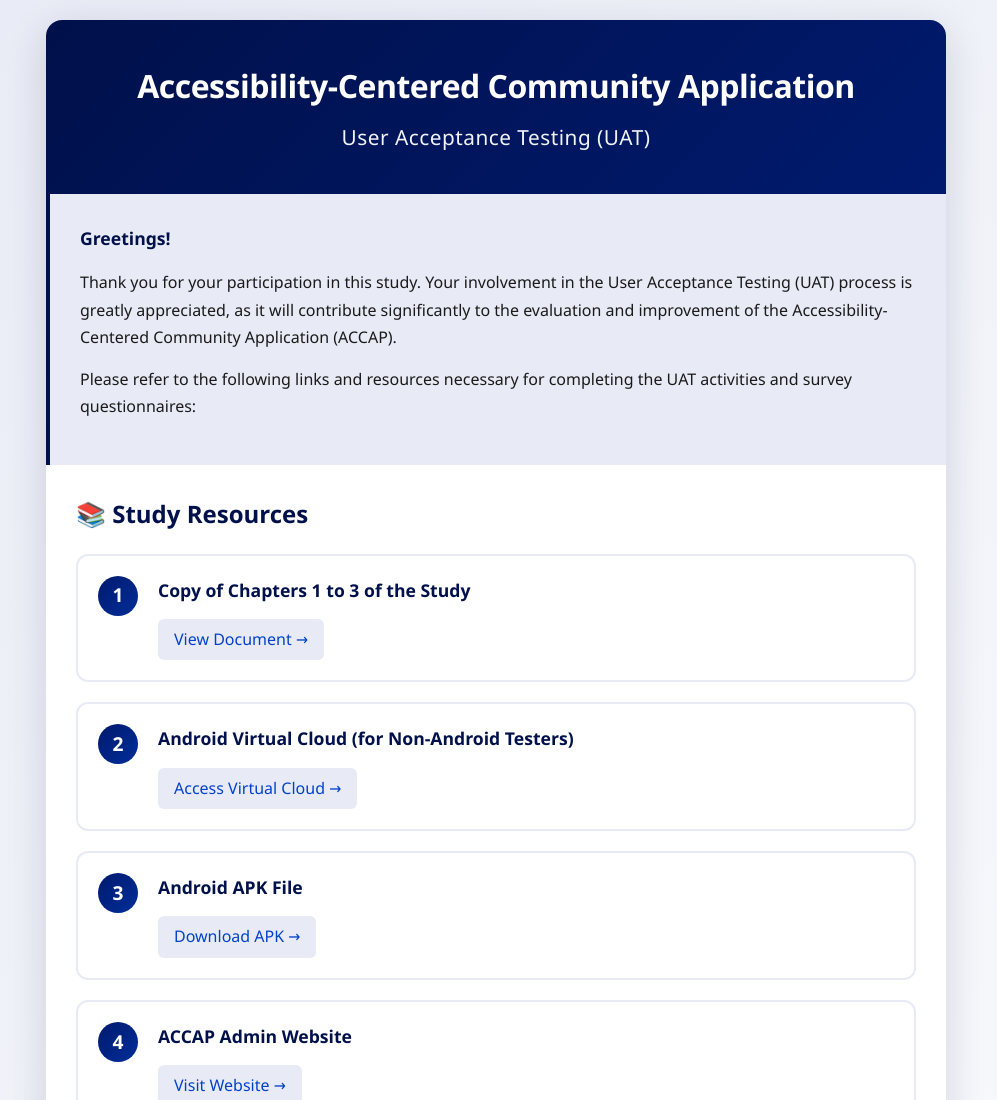
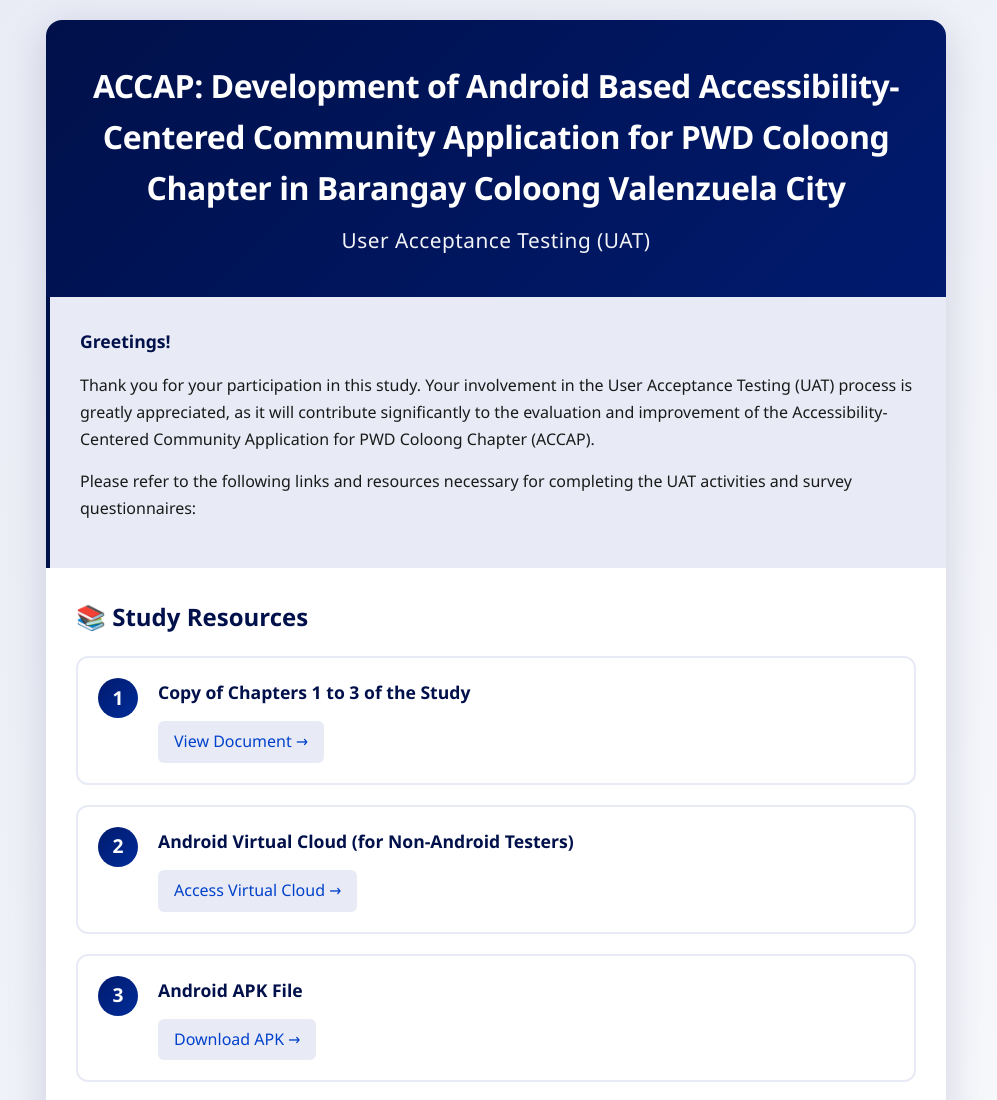
Before and after one commit to Riri0726/uat, a plain HTML site: page index.html in a window 1280 px wide. Shown: the top 1100 px of the page, without its empty margins (144-1141 px from the left). Drawn offline with Linux system fonts and the light colour scheme.

Commit message:
Adjusted Title

```diff
--- a/index.html
+++ b/index.html
@@ -9,13 +9,13 @@
 <body>
     <div class="container">
         <header>
-            <h1>Accessibility-Centered Community Application</h1>
+            <h1>ACCAP: Development of Android Based Accessibility-Centered Community Application for PWD Coloong Chapter in Barangay Coloong Valenzuela City</h1>
             <h2>User Acceptance Testing (UAT)</h2>
         </header>
 
         <section class="greeting">
             <p>Greetings!</p>
-            <p>Thank you for your participation in this study. Your involvement in the User Acceptance Testing (UAT) process is greatly appreciated, as it will contribute significantly to the evaluation and improvement of the Accessibility-Centered Community Application (ACCAP).</p>
+            <p>Thank you for your participation in this study. Your involvement in the User Acceptance Testing (UAT) process is greatly appreciated, as it will contribute significantly to the evaluation and improvement of the Accessibility-Centered Community Application for PWD Coloong Chapter (ACCAP).</p>
             <p>Please refer to the following links and resources necessary for completing the UAT activities and survey questionnaires:</p>
         </section>
 
```
